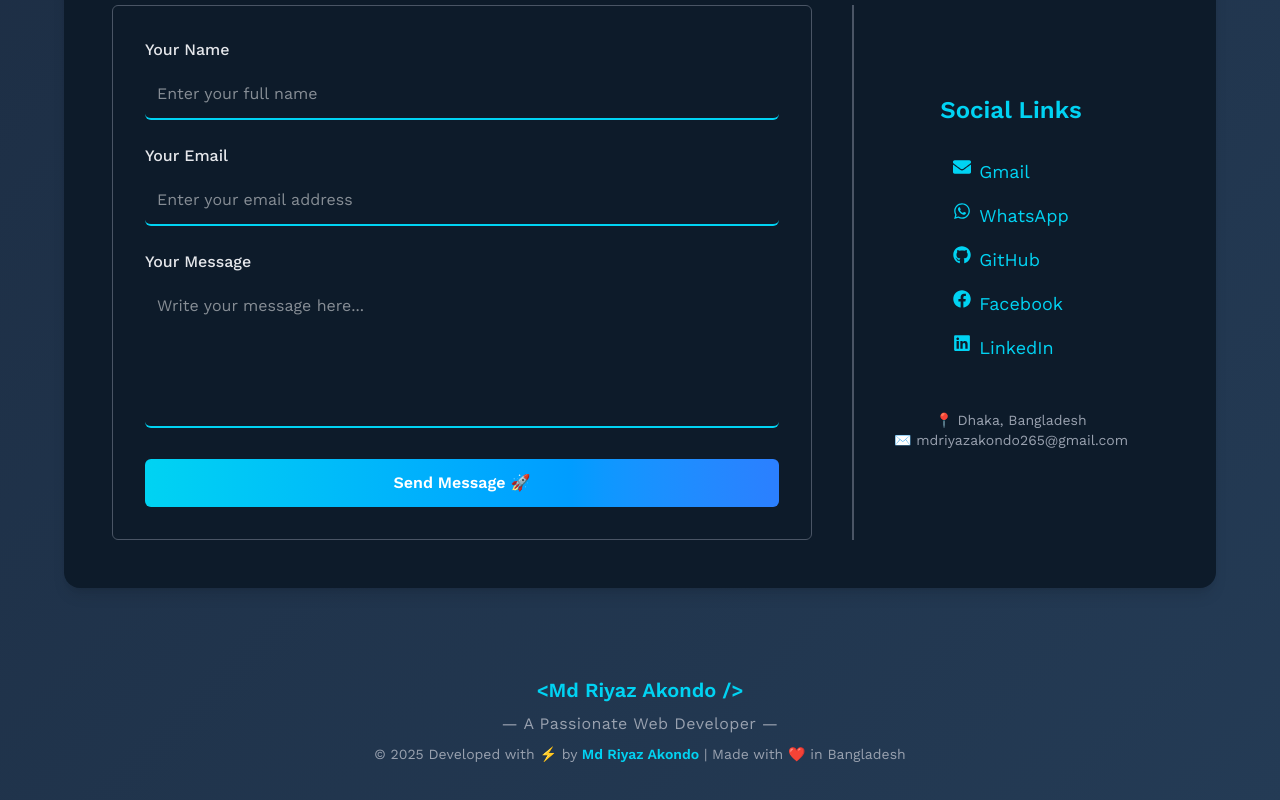
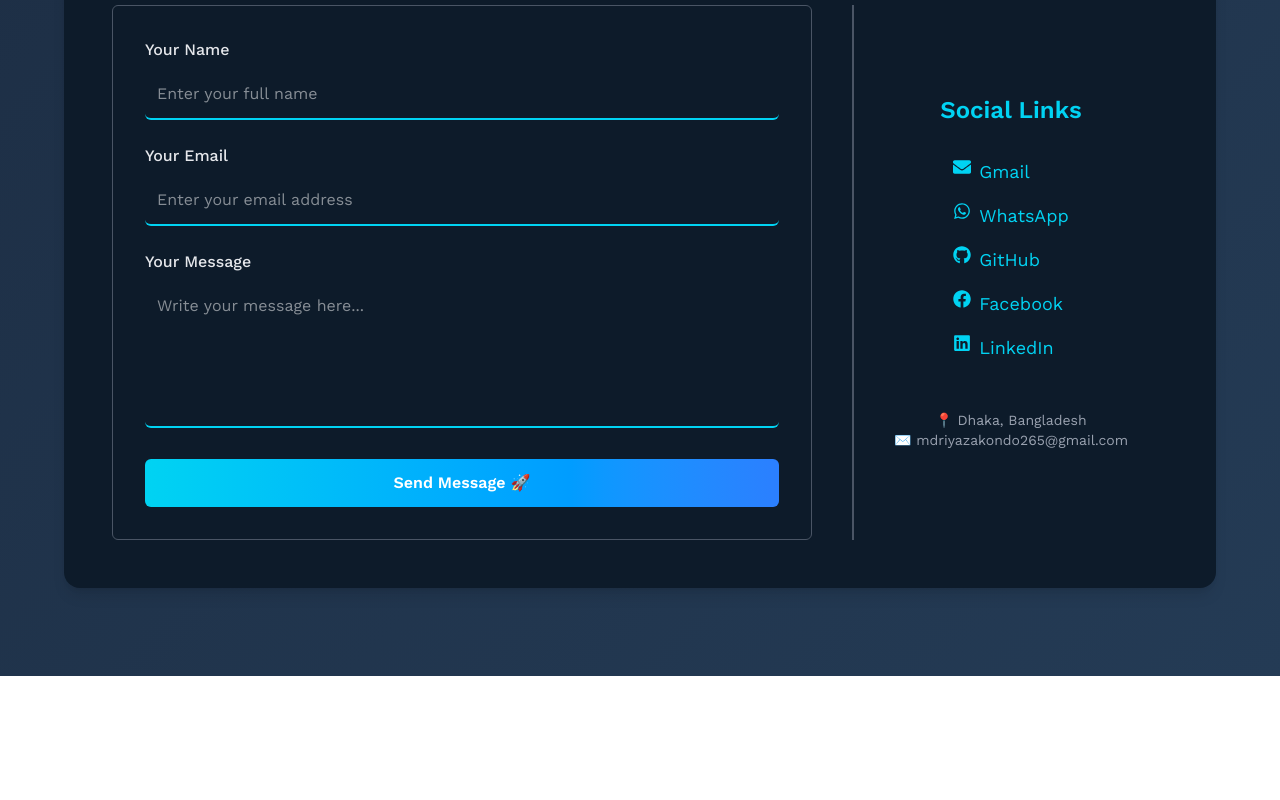
Before and after one commit to mdriyazakondo/Protfolio, a React (Vite) app: page / in a window 1280 px wide. Shown: the part 2969-3769 px from the top of the page. After the commit the page ends 3645 px from the top, so only its background shows below. Built offline with nearby package versions, Linux system fonts and the light colour scheme; a web font is replaced by a local one.

Commit message:
footer remove

```diff
--- a/src/components/Footer.jsx
+++ /dev/null
@@ -1,27 +0,0 @@
-import React from "react";
-
-const Footer = () => {
-  return (
-    <footer className="py-6 text-center transition-colors duration-500  text-gray-300">
-      {/* 🔹 Developer Name */}
-      <div className="text-lg md:text-xl font-semibold text-cyan-400">
-        &lt;Md Riyaz Akondo /&gt;
-      </div>
-
-      {/* 🔹 Role */}
-      <div className="my-2 text-sm md:text-base tracking-wide text-gray-400 dark:text-black">
-        — A Passionate Web Developer —
-      </div>
-
-      {/* 🔹 Copyright */}
-      <div className="text-xs md:text-sm mt-2 text-gray-400 dark:text-black">
-        © {new Date().getFullYear()} Developed with{" "}
-        <span className="text-cyan-400">⚡</span> by{" "}
-        <span className="text-cyan-400 font-semibold">Md Riyaz Akondo</span> |
-        Made with <span className="text-red-500">❤️</span> in Bangladesh
-      </div>
-    </footer>
-  );
-};
-
-export default Footer;
--- a/src/pages/Home.jsx
+++ b/src/pages/Home.jsx
@@ -2,11 +2,9 @@ import React from "react";
 import HomeRoot from "../components/Home/Home";
 import Expreance from "../components/Home/Expreance";
 import About from "./About";
-import Skills from "./Skills";
 import SkillSection from "../components/SkillSection";
 import ProjectSection from "../components/ProjectSection";
 import Contact from "./Contact";
-import Footer from "../components/Footer";
 const Home = () => {
   return (
     <>
@@ -18,7 +16,6 @@ const Home = () => {
         <ProjectSection />
         <Contact />
       </div>
-      <Footer />
     </>
   );
 };
```
